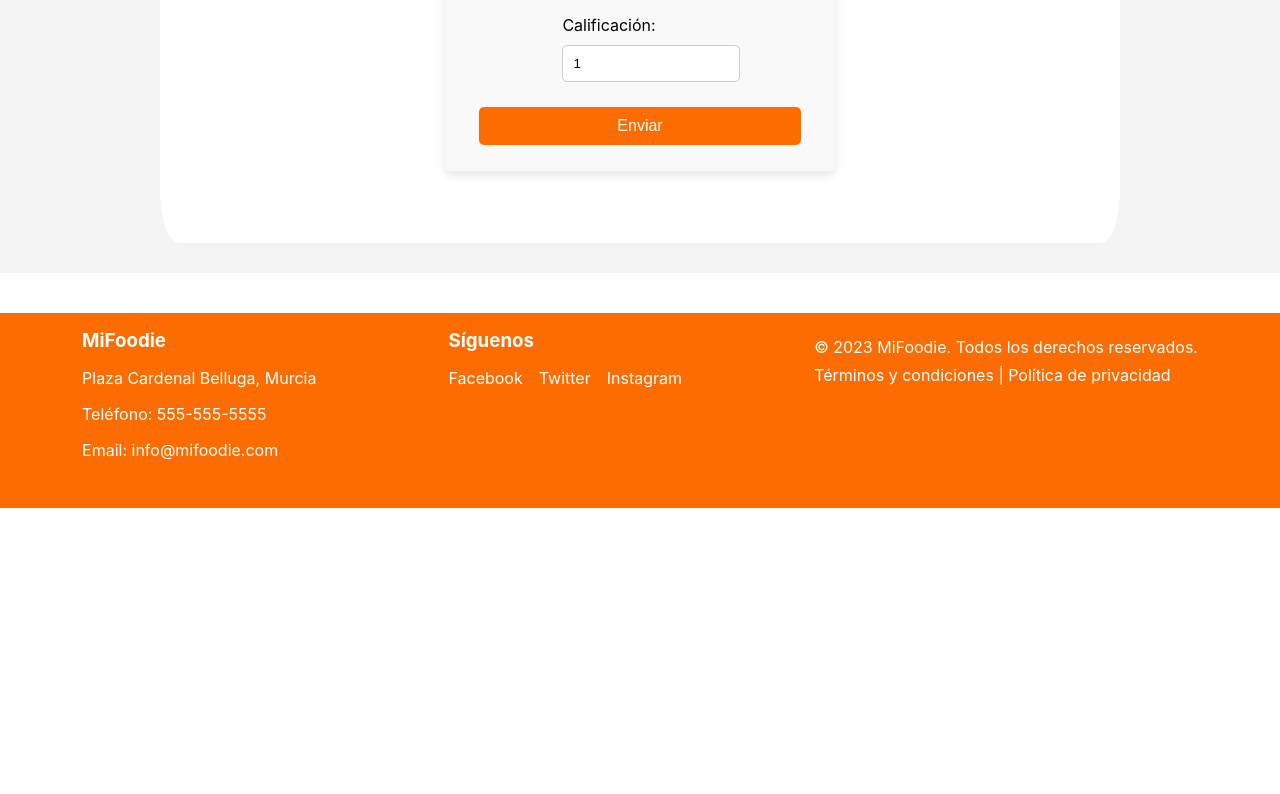
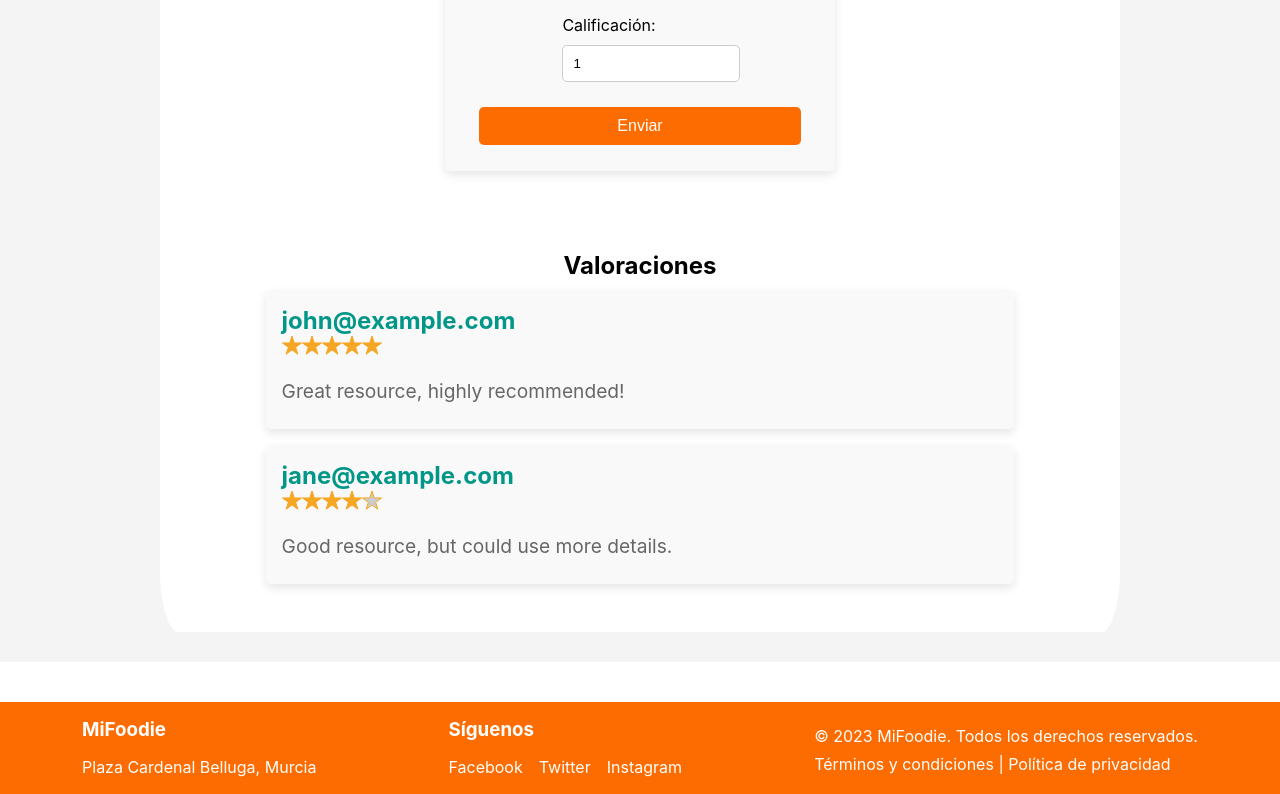
Before and after one commit to pablocaeg/proyecto-daweb, a React (Create React App) app in the folder react-express/react-project/: page /restaurante/1 in a window 1280 px wide. Shown: the part 2875-3669 px from the top of the page. Before the commit the page ends 3383 px from the top, so only its background shows below. Built offline with nearby package versions, Linux system fonts and the light colour scheme; no server answers.

Commit message:
valoraciones added

```diff
--- a/react-express/react-project/src/components/InfoRestaurante/InfoRestaurante.css
+++ b/react-express/react-project/src/components/InfoRestaurante/InfoRestaurante.css
@@ -162,3 +162,44 @@
 .valoracion-form button:hover {
   background-color: #0056b3;
 }
+
+.valoraciones-display {
+  display: flex;
+  flex-direction: column;
+  align-items: center;
+  margin-top: 20px;
+  width: 100%;
+}
+
+.valoraciones-label {
+  font-size: 1.5rem;
+  margin-bottom: 10px;
+}
+
+.valoracion-item {
+  background-color: #f9f9f9;
+  border-radius: 2%;
+  width: 80%;
+  box-shadow: 0px 4px 10px rgba(0, 0, 0, 0.1);
+  margin-bottom: 1em;
+  padding: 1em;
+  border-radius: 5px;
+}
+
+.valoracion-correo {
+  font-size: 1rem;
+  color: #009688;
+  margin-bottom: 0.5em;
+}
+
+.valoracion-calificacion {
+  font-size: 1.2rem;
+  color: #fd6c01;
+  margin-bottom: 0.5em;
+}
+
+.valoracion-comentario {
+  font-size: 1em;
+  color: #666;
+  margin-bottom: 0.5em;
+}
--- a/react-express/react-project/src/components/InfoRestaurante/InfoRestaurante.js
+++ b/react-express/react-project/src/components/InfoRestaurante/InfoRestaurante.js
@@ -1,9 +1,9 @@
-import React, { useState } from 'react';
-import { MapContainer, TileLayer, Marker, Popup } from 'react-leaflet';
+import React, { useState } from "react";
+import { MapContainer, TileLayer, Marker, Popup } from "react-leaflet";
 
 const InfoRestaurante = ({ addValoracion, valoraciones, restaurant }) => {
-  const [correo, setCorreo] = useState('');
-  const [comentario, setComentario] = useState('');
+  const [correo, setCorreo] = useState("");
+  const [comentario, setComentario] = useState("");
   const [calificacion, setCalificacion] = useState(1);
 
   const handleAddValoracionSubmit = (e) => {
@@ -12,32 +12,51 @@ const InfoRestaurante = ({ addValoracion, valoraciones, restaurant }) => {
     console.log(correo, comentario, calificacion);
   };
 
-  console.log(restaurant)
+  console.log(restaurant);
 
-  restaurant =
+  valoraciones = {
+    valoraciones: [
       {
-      "id": "64665dd8cc4b7b25bbff08bd",
-      "nombre": "Test3",
-      "coordenadas": "1,1",
-      "codigoPostal": "30003",
-      "idGestor": "pablocarrascoegea@gmail.com",
-      "platos": [
-        {
-          "nombre": "Paella Valenciana",
-          "descripcion": "Authentic Spanish rice dish with rabbit, chicken, and a variety of beans and vegetables.",
-          "precio": 15.5
+        correoElectronico: "john@example.com",
+        fechaRegistro: "2023-05-26",
+        calificacion: 5,
+        comentario: "Great resource, highly recommended!",
       },
       {
-          "nombre": "Tortilla Española",
-          "descripcion": "Traditional Spanish omelette made with potatoes and onions.",
-          "precio": 7.0
-        }
+        correoElectronico: "jane@example.com",
+        fechaRegistro: "2023-05-20",
+        calificacion: 4,
+        comentario: "Good resource, but could use more details.",
+      },
     ],
-      "sitios": [
+  };
+
+  restaurant = {
+    id: "64665dd8cc4b7b25bbff08bd",
+    nombre: "Test3",
+    coordenadas: "1,1",
+    codigoPostal: "30003",
+    idGestor: "pablocarrascoegea@gmail.com",
+    platos: [
       {
-          "titulo": "Museo Arqueológico de Murcia",
-          "resumen": "El Museo Arqueológico de Murcia se halla en la ciudad del mismo nombre, en la Región de Murcia (España). Tiene su origen en el antiguo Museo Provincial que fue creado por Real Orden del Ministerio de Fomento el 6 de julio de 1864 gracias a las aportaciones de la Comisión Provincial de Monumentos. Las primeras sedes del mismo fueron el Teatro de los Infantes (1864), el edificio del Contraste de la Seda (1866) y el actual Museo de Bellas Artes de Murcia (1910). En 1953, las colecciones arqueológicas del Museo Provincial se trasladaron al edificio actual, construido entre 1945 y 1953 por Luis Moya Blanco y José Luis de León para Casa de la Cultura, dando lugar al Museo Arqueológico de Murcia. En 1962, la colección de Arqueología y el edificio fueron declarados Monumentos Histórico-Artísticos.",
-          "categorias": [
+        nombre: "Paella Valenciana",
+        descripcion:
+          "Authentic Spanish rice dish with rabbit, chicken, and a variety of beans and vegetables.",
+        precio: 15.5,
+      },
+      {
+        nombre: "Tortilla Española",
+        descripcion:
+          "Traditional Spanish omelette made with potatoes and onions.",
+        precio: 7.0,
+      },
+    ],
+    sitios: [
+      {
+        titulo: "Museo Arqueológico de Murcia",
+        resumen:
+          "El Museo Arqueológico de Murcia se halla en la ciudad del mismo nombre, en la Región de Murcia (España). Tiene su origen en el antiguo Museo Provincial que fue creado por Real Orden del Ministerio de Fomento el 6 de julio de 1864 gracias a las aportaciones de la Comisión Provincial de Monumentos. Las primeras sedes del mismo fueron el Teatro de los Infantes (1864), el edificio del Contraste de la Seda (1866) y el actual Museo de Bellas Artes de Murcia (1910). En 1953, las colecciones arqueológicas del Museo Provincial se trasladaron al edificio actual, construido entre 1945 y 1953 por Luis Moya Blanco y José Luis de León para Casa de la Cultura, dando lugar al Museo Arqueológico de Murcia. En 1962, la colección de Arqueología y el edificio fueron declarados Monumentos Histórico-Artísticos.",
+        categorias: [
           "http://schema.org/Place",
           "http://dbpedia.org/ontology/Building",
           "http://dbpedia.org/ontology/ArchitecturalStructure",
@@ -46,9 +65,9 @@ const InfoRestaurante = ({ addValoracion, valoraciones, restaurant }) => {
           "http://www.wikidata.org/entity/Q33506",
           "http://dbpedia.org/ontology/Place",
           "http://dbpedia.org/ontology/Museum",
-            "http://www.w3.org/2002/07/owl#Thing"
+          "http://www.w3.org/2002/07/owl#Thing",
         ],
-          "enlacesExternos": [
+        enlacesExternos: [
           "https://tools.wmflabs.org/panoviewer/%23Planta_2_MAM_-_Sal%C3%B3n_de_Actos.jpg",
           "https://tools.wmflabs.org/panoviewer/%23Planta_2_MAM_-_Taller_de_Restauraci%C3%B3n.jpg",
           "https://tools.wmflabs.org/panoviewer/%23Recepcion_e_informaci%C3%B3n_MAM.jpg",
@@ -59,9 +78,9 @@ const InfoRestaurante = ({ addValoracion, valoraciones, restaurant }) => {
           "https://mvam.skeye2k.org/vs/",
           "https://tools.wmflabs.org/panoviewer/%23Acceso_al_MAM.jpg",
           "https://tools.wmflabs.org/panoviewer/%23MAM_y_Alfonso_X_el_Sabio.jpg",
-            "https://tools.wmflabs.org/panoviewer/%23Sal%C3%B3n_de_Actos_-_Planta_2_MAM.jpg"
+          "https://tools.wmflabs.org/panoviewer/%23Sal%C3%B3n_de_Actos_-_Planta_2_MAM.jpg",
         ],
-          "imagenes": [
+        imagenes: [
           "http://www.museosdemurcia.com/museos_archivos/14/1400448312_37005092011_b4b6a6b3db_b.jpg",
           "http://www.museosdemurcia.com/museos_archivos/14/1400448416_37005114161_1ff42c96b9_b.jpg",
           "http://www.museosdemurcia.com/museos_archivos/14/1400448560_37005081181_144f76e15d_b.jpg",
@@ -71,20 +90,21 @@ const InfoRestaurante = ({ addValoracion, valoraciones, restaurant }) => {
           "http://www.museosdemurcia.com/museos_archivos/14/1400449125_37005064191_49a961db9f_b.jpg",
           "http://www.museosdemurcia.com/museos_archivos/14/1400449268_37005058801_fecb6c14dd_b.jpg",
           "http://www.museosdemurcia.com/museos_archivos/14/1400449410_37005054641_a78c9fb384_b.jpg",
-            "http://www.museosdemurcia.com/museos_archivos/14/1400449549_37005051001_68696c2e42_b.jpg"
+          "http://www.museosdemurcia.com/museos_archivos/14/1400449549_37005051001_68696c2e42_b.jpg",
         ],
-          "videos": [],
-          "horarios": [
-            "http://www.museosdemurcia.com/museos.inicio%3Fmuseo=museo-arqueol%F3gico-de-murcia-(mam)&id=1"
+        videos: [],
+        horarios: [
+          "http://www.museosdemurcia.com/museos.inicio%3Fmuseo=museo-arqueol%F3gico-de-murcia-(mam)&id=1",
         ],
-          "precios": [
-            "http://www.museosdemurcia.com/museos.inicio%3Fmuseo=museo-arqueol%F3gico-de-murcia-(mam)&id=1"
-          ]
+        precios: [
+          "http://www.museosdemurcia.com/museos.inicio%3Fmuseo=museo-arqueol%F3gico-de-murcia-(mam)&id=1",
+        ],
       },
       {
-          "titulo": "Prueba",
-          "resumen": "El Museo Arqueológico de Murcia se halla en la ciudad del mismo nombre, en la Región de Murcia (España). Tiene su origen en el antiguo Museo Provincial que fue creado por Real Orden del Ministerio de Fomento el 6 de julio de 1864 gracias a las aportaciones de la Comisión Provincial de Monumentos. Las primeras sedes del mismo fueron el Teatro de los Infantes (1864), el edificio del Contraste de la Seda (1866) y el actual Museo de Bellas Artes de Murcia (1910). En 1953, las colecciones arqueológicas del Museo Provincial se trasladaron al edificio actual, construido entre 1945 y 1953 por Luis Moya Blanco y José Luis de León para Casa de la Cultura, dando lugar al Museo Arqueológico de Murcia. En 1962, la colección de Arqueología y el edificio fueron declarados Monumentos Histórico-Artísticos.",
-          "categorias": [
+        titulo: "Prueba",
+        resumen:
+          "El Museo Arqueológico de Murcia se halla en la ciudad del mismo nombre, en la Región de Murcia (España). Tiene su origen en el antiguo Museo Provincial que fue creado por Real Orden del Ministerio de Fomento el 6 de julio de 1864 gracias a las aportaciones de la Comisión Provincial de Monumentos. Las primeras sedes del mismo fueron el Teatro de los Infantes (1864), el edificio del Contraste de la Seda (1866) y el actual Museo de Bellas Artes de Murcia (1910). En 1953, las colecciones arqueológicas del Museo Provincial se trasladaron al edificio actual, construido entre 1945 y 1953 por Luis Moya Blanco y José Luis de León para Casa de la Cultura, dando lugar al Museo Arqueológico de Murcia. En 1962, la colección de Arqueología y el edificio fueron declarados Monumentos Histórico-Artísticos.",
+        categorias: [
           "http://schema.org/Place",
           "http://dbpedia.org/ontology/Building",
           "http://dbpedia.org/ontology/ArchitecturalStructure",
@@ -93,9 +113,9 @@ const InfoRestaurante = ({ addValoracion, valoraciones, restaurant }) => {
           "http://www.wikidata.org/entity/Q33506",
           "http://dbpedia.org/ontology/Place",
           "http://dbpedia.org/ontology/Museum",
-            "http://www.w3.org/2002/07/owl#Thing"
+          "http://www.w3.org/2002/07/owl#Thing",
         ],
-          "enlacesExternos": [
+        enlacesExternos: [
           "https://tools.wmflabs.org/panoviewer/%23Planta_2_MAM_-_Sal%C3%B3n_de_Actos.jpg",
           "https://tools.wmflabs.org/panoviewer/%23Planta_2_MAM_-_Taller_de_Restauraci%C3%B3n.jpg",
           "https://tools.wmflabs.org/panoviewer/%23Recepcion_e_informaci%C3%B3n_MAM.jpg",
@@ -106,9 +126,9 @@ const InfoRestaurante = ({ addValoracion, valoraciones, restaurant }) => {
           "https://mvam.skeye2k.org/vs/",
           "https://tools.wmflabs.org/panoviewer/%23Acceso_al_MAM.jpg",
           "https://tools.wmflabs.org/panoviewer/%23MAM_y_Alfonso_X_el_Sabio.jpg",
-            "https://tools.wmflabs.org/panoviewer/%23Sal%C3%B3n_de_Actos_-_Planta_2_MAM.jpg"
+          "https://tools.wmflabs.org/panoviewer/%23Sal%C3%B3n_de_Actos_-_Planta_2_MAM.jpg",
         ],
-          "imagenes": [
+        imagenes: [
           "http://www.museosdemurcia.com/museos_archivos/14/1400448312_37005092011_b4b6a6b3db_b.jpg",
           "http://www.museosdemurcia.com/museos_archivos/14/1400448416_37005114161_1ff42c96b9_b.jpg",
           "http://www.museosdemurcia.com/museos_archivos/14/1400448560_37005081181_144f76e15d_b.jpg",
@@ -118,37 +138,41 @@ const InfoRestaurante = ({ addValoracion, valoraciones, restaurant }) => {
           "http://www.museosdemurcia.com/museos_archivos/14/1400449125_37005064191_49a961db9f_b.jpg",
           "http://www.museosdemurcia.com/museos_archivos/14/1400449268_37005058801_fecb6c14dd_b.jpg",
           "http://www.museosdemurcia.com/museos_archivos/14/1400449410_37005054641_a78c9fb384_b.jpg",
-            "http://www.museosdemurcia.com/museos_archivos/14/1400449549_37005051001_68696c2e42_b.jpg"
+          "http://www.museosdemurcia.com/museos_archivos/14/1400449549_37005051001_68696c2e42_b.jpg",
         ],
-          "videos": [],
-          "horarios": [
-            "http://www.museosdemurcia.com/museos.inicio%3Fmuseo=museo-arqueol%F3gico-de-murcia-(mam)&id=1"
+        videos: [],
+        horarios: [
+          "http://www.museosdemurcia.com/museos.inicio%3Fmuseo=museo-arqueol%F3gico-de-murcia-(mam)&id=1",
         ],
-          "precios": [
-            "http://www.museosdemurcia.com/museos.inicio%3Fmuseo=museo-arqueol%F3gico-de-murcia-(mam)&id=1"
-          ]
-        }
+        precios: [
+          "http://www.museosdemurcia.com/museos.inicio%3Fmuseo=museo-arqueol%F3gico-de-murcia-(mam)&id=1",
         ],
-      "numValoraciones": 0,
-      "calificacionMedia": 0
-    }
-  const [lat, lon] = restaurant.coordenadas.split(',').map(Number);
+      },
+    ],
+    numValoraciones: 0,
+    calificacionMedia: 0,
+  };
+  const [lat, lon] = restaurant.coordenadas.split(",").map(Number);
 
   const [carouselIndex, setCarouselIndex] = useState(0);
   const [linkListOpen, setLinkListOpen] = useState(false);
 
   const nextImage = () => {
-    setCarouselIndex((carouselIndex + 1) % restaurant.sitios[0].imagenes.length);
-  }
+    setCarouselIndex(
+      (carouselIndex + 1) % restaurant.sitios[0].imagenes.length
+    );
+  };
 
   const prevImage = () => {
-    setCarouselIndex((carouselIndex - 1 + restaurant.sitios[0].imagenes.length) % restaurant.sitios[0].imagenes.length);
-  }
+    setCarouselIndex(
+      (carouselIndex - 1 + restaurant.sitios[0].imagenes.length) %
+        restaurant.sitios[0].imagenes.length
+    );
+  };
 
-  if(!restaurant.sitios || restaurant.sitios.length === 0){
+  if (!restaurant.sitios || restaurant.sitios.length === 0) {
     return <p>No se han definido sitios para este restaurante.</p>;
   }
-
 
   const renderRatingStars = (rating) => {
     const maxRating = 5;
@@ -157,7 +181,7 @@ const InfoRestaurante = ({ addValoracion, valoraciones, restaurant }) => {
     const decimalPart = rating - roundedRating;
 
     const starPath =
-      'M10 1.0001l2.247 6.954h7.303l-5.91 4.2999 2.247 6.954-5.887-4.2989-5.887 4.2989 2.247-6.954-5.91-4.2999h7.303z';
+      "M10 1.0001l2.247 6.954h7.303l-5.91 4.2999 2.247 6.954-5.887-4.2989-5.887 4.2989 2.247-6.954-5.91-4.2999h7.303z";
 
     for (let i = 1; i <= maxRating; i++) {
       stars.push(
@@ -195,7 +219,12 @@ const InfoRestaurante = ({ addValoracion, valoraciones, restaurant }) => {
           <g clipPath="url(#starClip)">
             <path d={starPath} fill="#f5a623"></path>
           </g>
-          <path d={starPath} fill="none" stroke="#f5a623" strokeWidth="1"></path>
+          <path
+            d={starPath}
+            fill="none"
+            stroke="#f5a623"
+            strokeWidth="1"
+          ></path>
         </svg>
       );
     }
@@ -205,39 +234,66 @@ const InfoRestaurante = ({ addValoracion, valoraciones, restaurant }) => {
 
   return (
     <div className="info-restaurante-container">
-      <h1 className='info-restaurante-label'>Dónde estamos</h1>
+      <h1 className="info-restaurante-label">Dónde estamos</h1>
       <div className="map-container">
-        <MapContainer center={[lat, lon]} zoom={13} style={{ height: '400px', width: '100%' }}>
+        <MapContainer
+          center={[lat, lon]}
+          zoom={13}
+          style={{ height: "400px", width: "100%" }}
+        >
           <TileLayer
             attribution='&copy; <a href="https://www.openstreetmap.org/copyright">OpenStreetMap</a> contributors'
             url="https://{s}.tile.openstreetmap.org/{z}/{x}/{y}.png"
           />
           <Marker position={[lat, lon]}>
-            <Popup>
-              {restaurant.nombre}
-            </Popup>
+            <Popup>{restaurant.nombre}</Popup>
           </Marker>
         </MapContainer>
       </div>
-      <p>Coordenadas: {restaurant.coordenadas} | Código Postal: {restaurant.codigoPostal}</p>
-      <h1 className='info-restaurante-label'>Sitios</h1>
+      <p>
+        Coordenadas: {restaurant.coordenadas} | Código Postal:{" "}
+        {restaurant.codigoPostal}
+      </p>
+      <h1 className="info-restaurante-label">Sitios</h1>
       {restaurant.sitios.map((sitio, index) => (
         <div key={index} className="sitio-info">
           <h2>{sitio.titulo}</h2>
           <p>{sitio.resumen}</p>
           <div className="sitio-enlaces-externos">
-            <button className="enlaces-button" onClick={() => setLinkListOpen(!linkListOpen)}>
-              {linkListOpen ? "Esconder enlaces externos" : "Mostrar enlaces externos"}
+            <button
+              className="enlaces-button"
+              onClick={() => setLinkListOpen(!linkListOpen)}
+            >
+              {linkListOpen
+                ? "Esconder enlaces externos"
+                : "Mostrar enlaces externos"}
             </button>
-            {sitio.enlacesExternos?.length > 0 ? (linkListOpen && sitio.enlacesExternos.map((link, i) => <a key={i} href={link}>Enlace externo {i + 1}</a>)) : <p>Este sitio no tiene enlaces externos asociados.</p>}
+            {sitio.enlacesExternos?.length > 0 ? (
+              linkListOpen &&
+              sitio.enlacesExternos.map((link, i) => (
+                <a key={i} href={link}>
+                  Enlace externo {i + 1}
+                </a>
+              ))
+            ) : (
+              <p>Este sitio no tiene enlaces externos asociados.</p>
+            )}
           </div>
 
           <div className="sitio-imagenes">
             {sitio.imagenes?.length > 0 ? (
               <>
-                <button className="imagenes-button" onClick={prevImage}>Siguiente</button>
-                <img className="imagenes-display" src={sitio.imagenes[carouselIndex]} alt="Error al recuperar la imagen" />
-                <button className="imagenes-button" onClick={nextImage}>Anterior</button>
+                <button className="imagenes-button" onClick={prevImage}>
+                  Siguiente
+                </button>
+                <img
+                  className="imagenes-display"
+                  src={sitio.imagenes[carouselIndex]}
+                  alt="Error al recuperar la imagen"
+                />
+                <button className="imagenes-button" onClick={nextImage}>
+                  Anterior
+                </button>
               </>
             ) : (
               <p>Este sitio no tiene imágenes asociadas</p>
@@ -245,25 +301,61 @@ return (
           </div>
         </div>
       ))}
-      <h1 className='info-restaurante-label'>Opiniones</h1>
-      <h3>Valoración media: <span className="rating-stars">{renderRatingStars(restaurant.calificacionMedia)} </span><span id="rating">({restaurant.calificacionMedia})</span></h3>
+      <h1 className="info-restaurante-label">Opiniones</h1>
+      <h3>
+        Valoración media:{" "}
+        <span className="rating-stars">
+          {renderRatingStars(restaurant.calificacionMedia)}{" "}
+        </span>
+        <span id="rating">({restaurant.calificacionMedia})</span>
+      </h3>
       <h4>Número de valoraciones: {restaurant.numValoraciones}</h4>
       <form onSubmit={handleAddValoracionSubmit} className="valoracion-form">
-      <h2 className='valoracion-restaurante-label'>Añadir valoración</h2>
+        <h2 className="valoracion-restaurante-label">Añadir valoración</h2>
         <label>
           Correo electrónico:
-          <input type="email" value={correo} onChange={(e) => setCorreo(e.target.value)} required />
+          <input
+            type="email"
+            value={correo}
+            onChange={(e) => setCorreo(e.target.value)}
+            required
+          />
         </label>
         <label>
           Comentario:
-          <textarea value={comentario} onChange={(e) => setComentario(e.target.value)} required />
+          <textarea
+            value={comentario}
+            onChange={(e) => setComentario(e.target.value)}
+            required
+          />
         </label>
         <label>
           Calificación:
-          <input type="number" min="1" max="5" value={calificacion} onChange={(e) => setCalificacion(e.target.value)} required />
+          <input
+            type="number"
+            min="1"
+            max="5"
+            value={calificacion}
+            onChange={(e) => setCalificacion(e.target.value)}
+            required
+          />
         </label>
         <button type="submit">Enviar</button>
       </form>
+      <div className="valoraciones-display">
+        <h2 className="valoraciones-label">Valoraciones</h2>
+        {valoraciones.valoraciones.map((valoracion, index) => (
+          <div key={index} className="valoracion-item">
+            <h3 className="valoracion-correo">
+              {valoracion.correoElectronico}
+            </h3>
+            <div className="valoracion-calificacion">
+              {renderRatingStars(valoracion.calificacion)}
+            </div>
+            <p className="valoracion-comentario">{valoracion.comentario}</p>
+          </div>
+        ))}
+      </div>
     </div>
   );
 };
```
Lines whose indentation alone changed are shown as unchanged.
